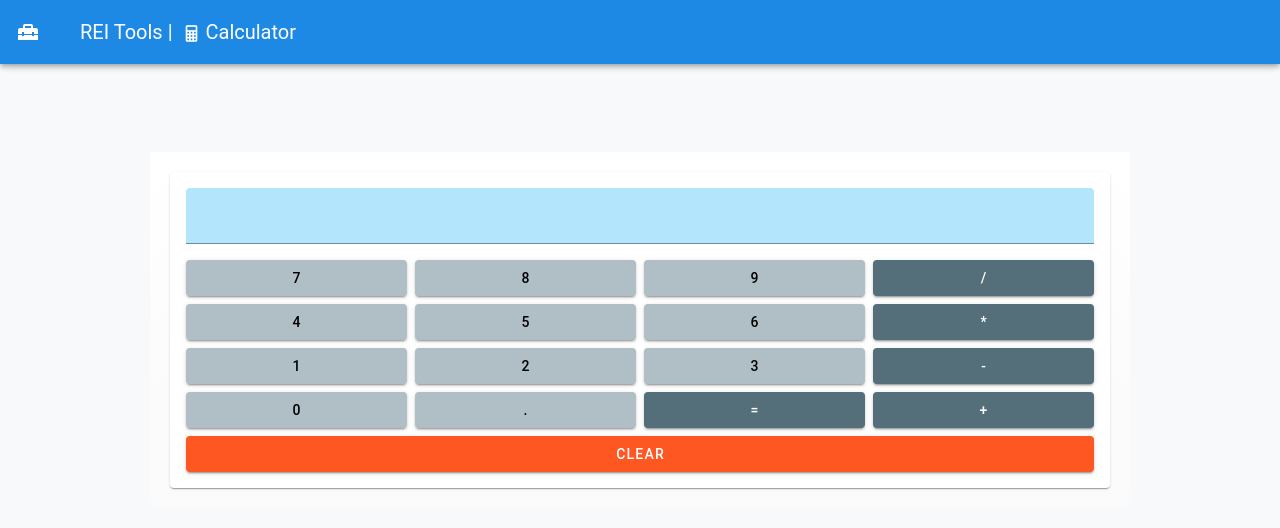
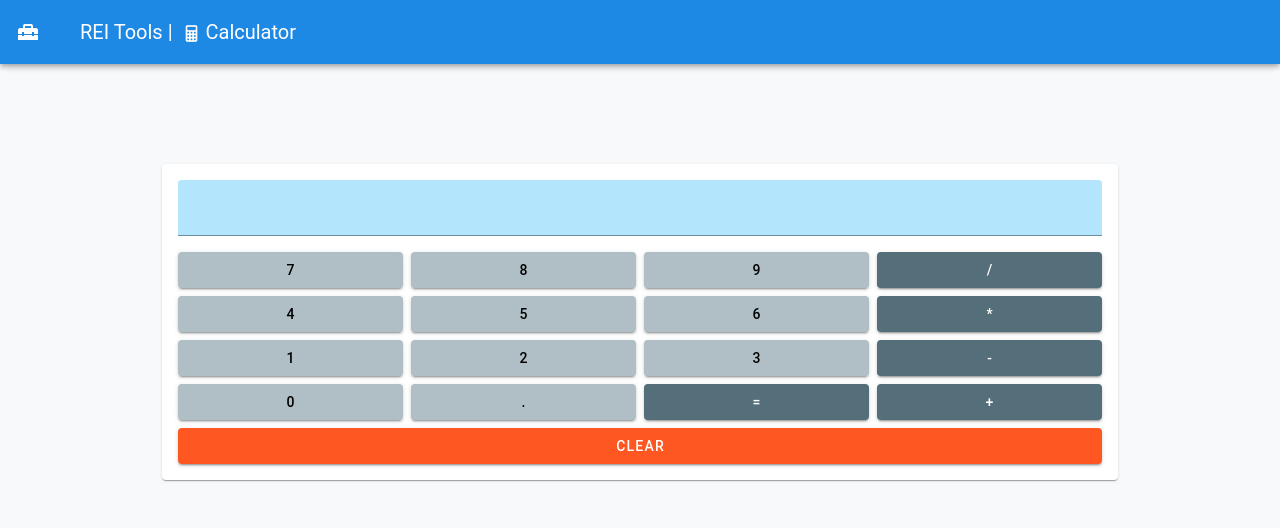
Before and after one commit to cyberdime-dev/rei-toolkit, a Vue app: page /calculator/standard in a window 1280 px wide. Shown: the top 528 px of the page. Built offline with nearby package versions, Linux system fonts and the light colour scheme.

Commit message:
Refactor content shell styling: make background transparent for improved rendering of inner cards and adjust padding.

```diff
--- a/src/App.vue
+++ b/src/App.vue
@@ -92,12 +92,11 @@ onUnmounted(() => {
 .content-shell {
   max-width: 980px;
   margin: 24px auto;
-  background: linear-gradient(180deg, rgba(255,255,255,0.98), rgba(250,250,250,0.98));
+  /* Make shell transparent so inner cards render directly on the app surface */
+  background: transparent;
   border-radius: 0;
   box-shadow: none;
-  padding: 20px;
-  -webkit-backdrop-filter: blur(8px);
-  backdrop-filter: blur(8px);
+  padding: 12px;
 }
 
 @media (max-width: 768px) {
```
